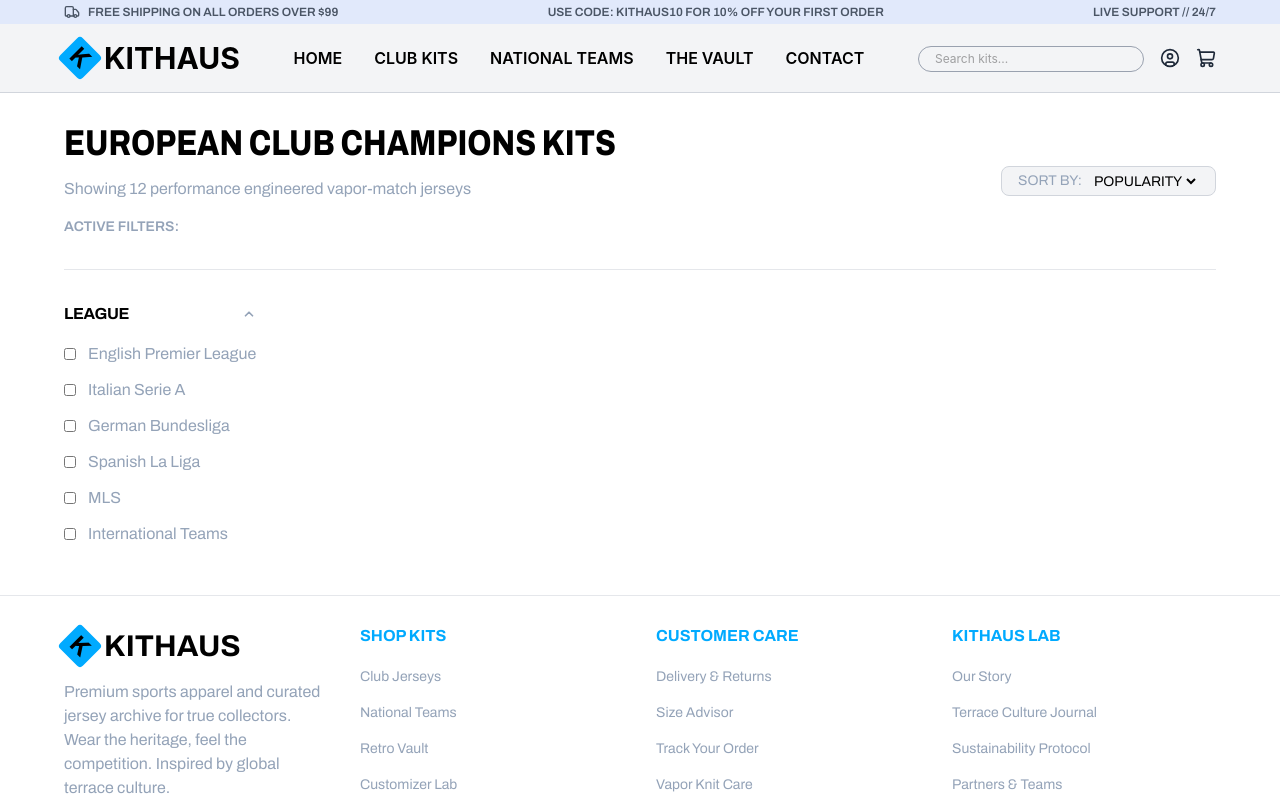
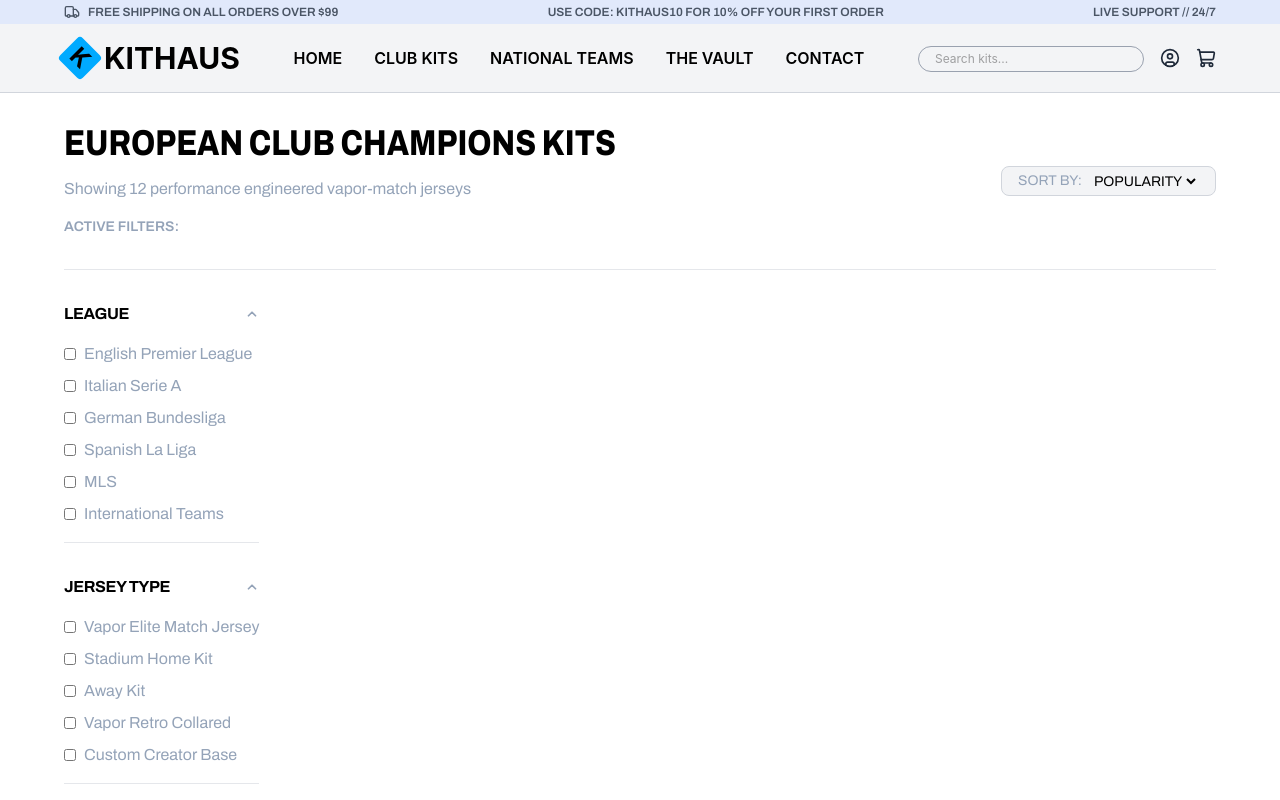
Before and after one commit to riteshtamang1027/Mini-jersey-ecommerce-web-application, a React (Vite) app: page /clubKits in a window 1280 px wide. Shown: the top 800 px of the page. Built offline with nearby package versions, Linux system fonts and the light colour scheme.

Commit message:
add side bar

```diff
--- /dev/null
+++ b/src/pages/categoryBrowse/Filters.jsx
@@ -0,0 +1,87 @@
+import { useState } from "react";
+import { ChevronUp } from "lucide-react";
+
+const filters = [
+  {
+    title: "League",
+    options: [
+      "English Premier League",
+      "Italian Serie A",
+      "German Bundesliga",
+      "Spanish La Liga",
+      "MLS",
+      "International Teams",
+    ],
+  },
+  {
+    title: "Jersey Type",
+    options: [
+      "Vapor Elite Match Jersey",
+      "Stadium Home Kit",
+      "Away Kit",
+      "Vapor Retro Collared",
+      "Custom Creator Base",
+    ],
+  },
+  {
+    title: "Size Advisor",
+    options: ["XS", "S", "M", "L", "XL", "XXL"],
+  },
+  {
+    title: "Price Point",
+    options: ["Under $75", "$75 - $110", "$110 - $150", "$150+"],
+  },
+];
+
+export default function Filters() {
+  const [selectedOptions, setSelectedOptions] = useState({});
+
+  const handleChange = (filterTitle, option) => {
+    setSelectedOptions((prev) => ({
+      ...prev,
+      [filterTitle]: option,
+    }));
+  };
+
+  return (
+    <div className="w-max font-archivo flex  flex-col gap-8">
+      {filters.map((filter) => (
+        <div key={filter.title} className="border-b border-gray-200">
+          {/* Header */}
+          <div className="flex items-center justify-between">
+            <h2 className="font-bold uppercase tracking-tight">
+              {filter.title}
+            </h2>
+
+            <ChevronUp size={14} strokeWidth={3} className="text-muted-text" />
+          </div>
+
+          {/* Options */}
+          <div className="flex flex-col gap-2 py-4">
+            {filter.options.map((option) => {
+              const isSelected = selectedOptions[filter.title] === option;
+
+              return (
+                <label
+                  key={option}
+                  className="flex cursor-pointer items-center gap-2"
+                >
+                  <input
+                    type="checkbox"
+                    name={filter.title}
+                    value={option}
+                    checked={isSelected}
+                    onChange={() => handleChange(filter.title, option)}
+                    className="h-3 w-3"
+                  />
+
+                  <span className="text-base text-muted-text">{option}</span>
+                </label>
+              );
+            })}
+          </div>
+        </div>
+      ))}
+    </div>
+  );
+}
--- a/src/pages/categoryBrowse/SideBar.jsx
+++ b/src/pages/categoryBrowse/SideBar.jsx
@@ -1,10 +1,12 @@
-import LeagueFilter from "./LeagueFilter";
+import Filters from "./Filters";
+// import LeagueFilter from "./LeagueFilter";
 
 
 export default function SideBar() {
   return (
     <>
-    <LeagueFilter/>
+    {/* <LeagueFilter/> */}
+    <Filters/>
     </>
   );
 }
```
